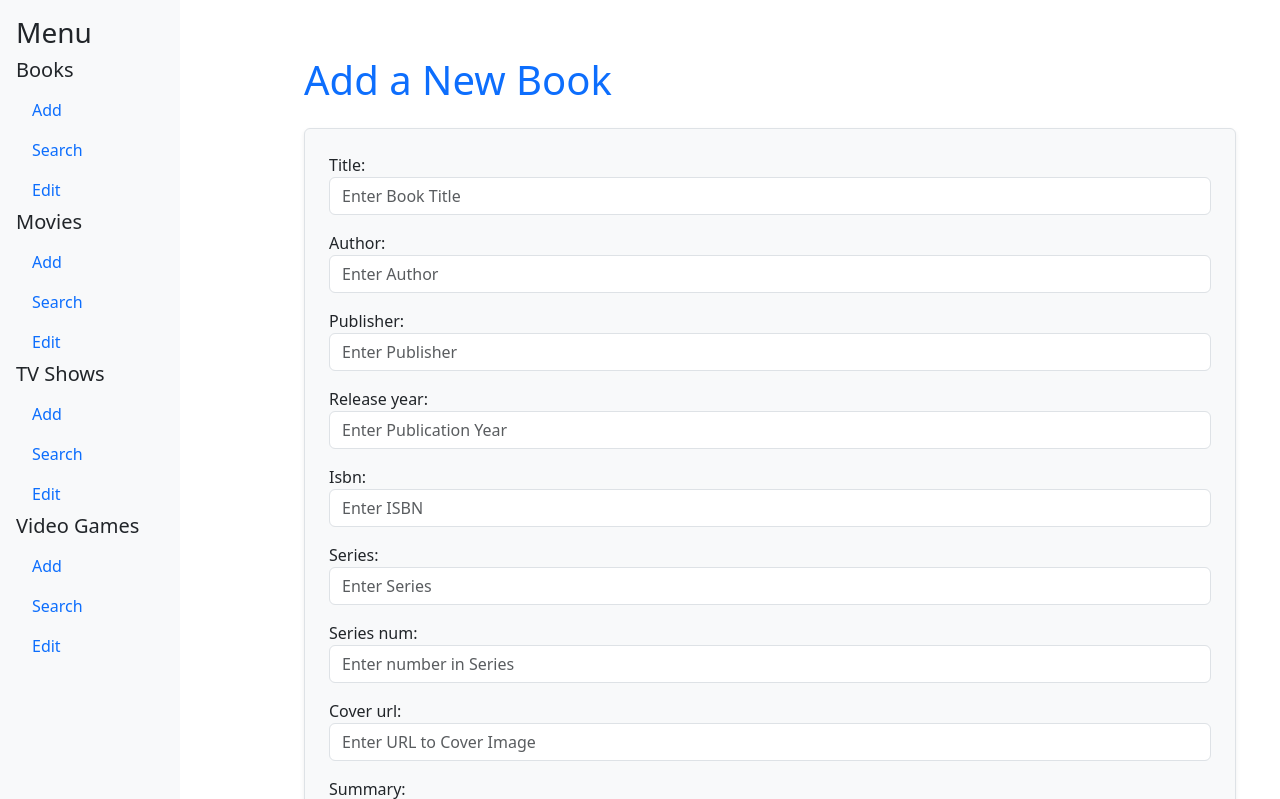
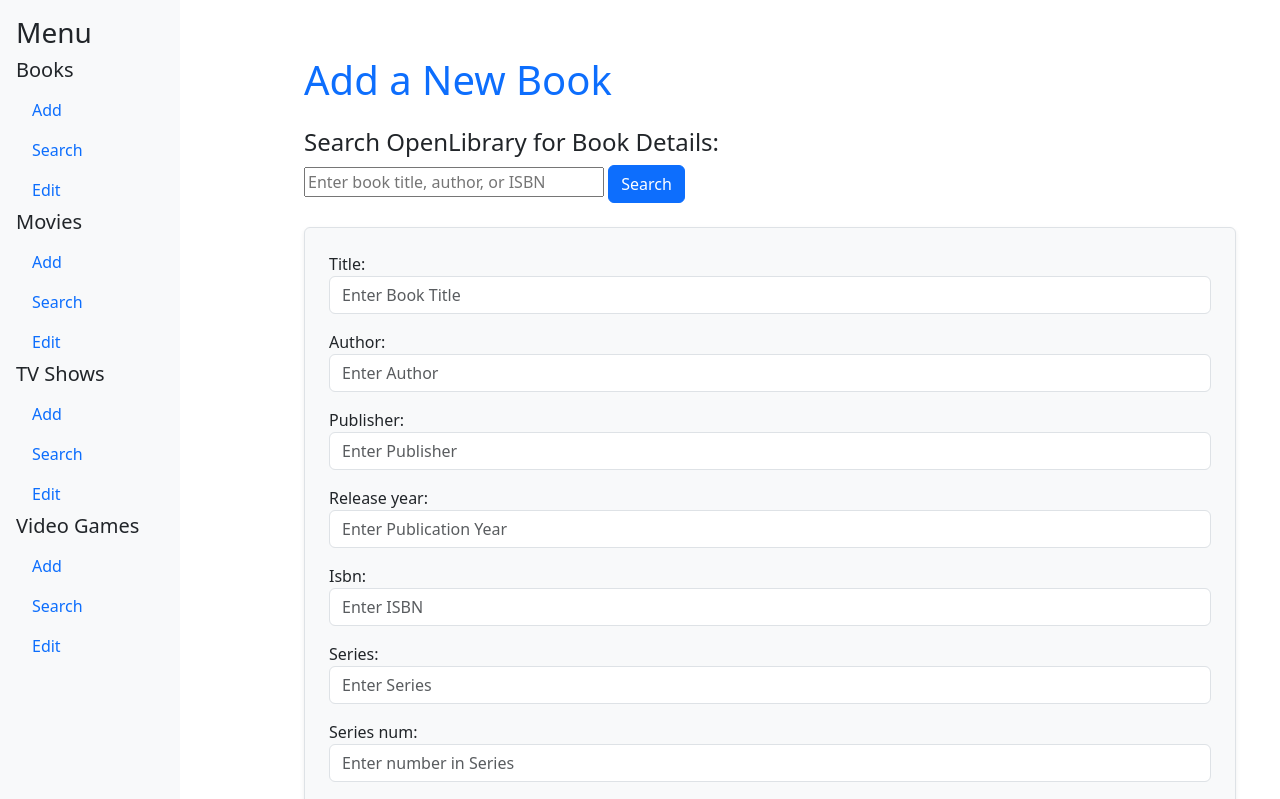
Before and after one commit to Park-Will/NerdHoard, a Django app: page /add_book/ in a window 1280 px wide. Shown: the top 799 px of the page. Run offline with Django 5.2, Linux system fonts and the light colour scheme; some libraries are stand-ins or nearby versions.

Commit message:
Added API calls to allow users to search by book title, author, or ISBN and pull title, author, pub. date, cover URL/cover art, and summary from Open Library.

```diff
--- /dev/null
+++ b/user_media/openlibraryAPI.py
@@ -0,0 +1,40 @@
+import requests
+
+request_header = {'User-Agent': 'NerdHoard/0.1 (parkerwilliams@unomaha.edu)'}
+
+def book_search(user_request, limit=5):
+    response = requests.get(
+        'https://openlibrary.org/search.json',
+        params = {
+            'q': user_request,
+            'limit': limit,
+            'fields': 'key,title,author_name,first_publish_year,cover_i'
+        },
+        headers = request_header,
+        timeout = 10
+        )
+    response.raise_for_status()
+
+    book_info = []
+    for i in response.json().get('docs', []):
+        book_info.append({
+            'title': i.get('title', ''),
+            'author': ', '.join(i.get('author_name', [])),
+            'release_year': i.get('first_publish_year'),
+            'cover_url': (f'https://covers.openlibrary.org/b/id/{i["cover_i"]}-M.jpg' if i.get('cover_i') else None),
+            'openlibrary_key': i.get('key')
+        })
+
+    return book_info
+
+def book_summary(openlibrary_key):
+    response = requests.get(
+        f'https://openlibrary.org{openlibrary_key}.json',
+        headers = request_header,
+        timeout = 10
+    )
+    response.raise_for_status()
+    description = response.json().get('description', '')
+    if hasattr(description, 'get'):
+        description = description.get('value', '')
+    return description
--- a/user_media/templates/add_book_css.html
+++ b/user_media/templates/add_book_css.html
@@ -3,7 +3,22 @@
 {% block content %}
 <div class="container mt-4">
   <h1 class="mb-4 text-primary">Add a New Book</h1>
-  <!-- Contact Form -->
+  <h4> Search OpenLibrary for Book Details: </h4>
+  <form method = "get">
+    <input type="text" style="width: 300px;" name="search" value="{{ user_query }}" placeholder="Enter book title, author, or ISBN">
+    <button type="submit" class="btn btn-primary">Search</button>
+    <br></br>
+  </form>
+
+  {% for result in results %}
+    <div>
+      {% if result.cover_url %}<img src="{{ result.cover_url }}" height="80">{% endif %}
+      {{ result.title }} by {{ result.author }} ({{ result.release_year|default:"Unknown Publication Year" }})
+      <a href="{% url 'add_book' %}?title={{ result.title|urlencode }}&author={{ result.author|urlencode }}&cover_url={{ result.cover_url|default:''|urlencode }}&year={{ result.release_year|default:''|urlencode }}&openlibrary_key={{ result.openlibrary_key|urlencode }}">Select</a>
+    </div>
+  {% endfor %}
+
+  <!-- Book Form -->
   <form method="POST" class="border p-4 rounded bg-light shadow-sm">
     {% csrf_token %}
     <div class="mb-3">
@@ -18,7 +33,7 @@
     <strong>Success!</strong> Your book has been successfully added.
   </div>
 
-  <!-- Display Added Contact -->
+  <!-- Display Added Book -->
   <div class="card mt-3 shadow-sm">
     <div class="card-body">
       <h5 class="card-title">Book Added to Hoard</h5>
@@ -26,7 +41,7 @@
         <strong>Title:</strong> {{ added_book.title }} <br />
         <strong>Author:</strong> {{ added_book.author }} <br />
         <strong>Publisher:</strong> {{ added_book.publisher }} <br />
-        <strong>Release Date:</strong> {{ added_book.release_date }} <br />
+        <strong>Release Year:</strong> {{ added_book.release_year }} <br />
         <strong>ISBN:</strong> {{ added_book.isbn }} <br />
         <strong>Series:</strong> {{ added_book.series }} <br />
         <strong>Series #:</strong> {{ added_book.series_num }} <br />
--- a/user_media/views.py
+++ b/user_media/views.py
@@ -3,6 +3,8 @@ from django.http import HttpResponse
 from .models import Book, Movie, TV, VideoGame
 from .forms import BookForm, MovieForm, TVForm, VideoGameForm
 from django.core.paginator import Paginator
+import requests
+from .openlibraryAPI import *
 
 def hello_world(request):
 	return HttpResponse('Hello, World!<br><br>This is the root page of NerdHoard!')
@@ -25,12 +27,38 @@ def add_book(request):
                         "success": success},
                         )
         else:
-                form = BookForm()
-        return render(request, "add_book_css.html",
-                        {"form": form,
-                        "added_book": added_book,
-                        "success": success},
-                        )
+                summary = ''
+                openlibrary_key = request.GET.get('openlibrary_key', '')
+                if openlibrary_key.startswith('/works/'):
+                        try:
+                                summary = book_summary(openlibrary_key)
+                        except requests.exceptions.RequestException:
+                                summary = ''
+
+                form = BookForm(initial={
+                        'title': request.GET.get('title', ''),
+                        'author': request.GET.get('author', ''),
+                        'cover_url': request.GET.get('cover_url', ''),
+                        'release_year': request.GET.get('year', ''),
+                        'summary': summary,
+
+                })
+
+        user_query = request.GET.get('search', '').strip()
+        results = []
+        if user_query:
+                try:
+                        results = book_search(user_query)
+                except requests.exceptions.RequestException:
+                        results = []
+
+        return render(request, 'add_book_css.html',
+                        {'form': form,
+                        'added_book': added_book,
+                        'success': success,
+                        'user_query': user_query,
+                        'results': results,
+                        })
 
 def search_book(request):
         page_number = request.GET.get('page', 1)
```
